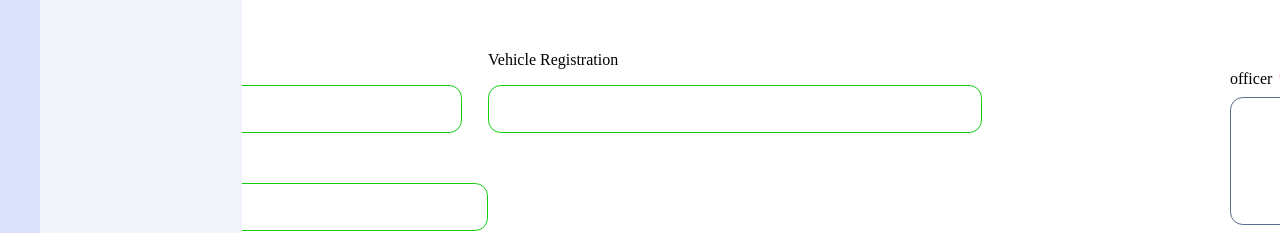
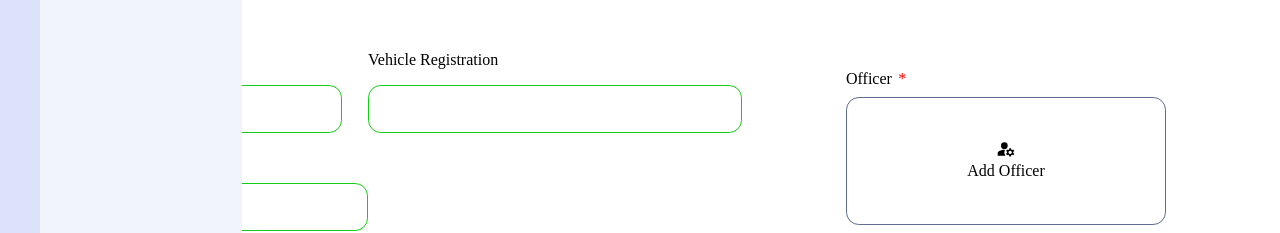
Before and after one commit to paullaster/manage-fuel-bussiness-ui, a React (Vite) app: page /dashboard/purchases/fuel/create in a window 1280 px wide. Shown: the part 350-583 px from the top of the page. Built offline with nearby package versions, Linux system fonts and the light colour scheme; no server answers; a web font is replaced by a local one.

Commit message:
refactor :adding reusable billing component

```diff
--- a/src/assets/sass/pages/_addItem.scss
+++ b/src/assets/sass/pages/_addItem.scss
@@ -1,10 +1,12 @@
 @use '../utilities/' as u;
 
-// .addItem {
-//     border-radius: .4rem;
-//     width: max-content;
-//     box-shadow: .2rem .2rem .4rem .8rem black;
-//     padding: 2rem;
-//     @include u.boxshadow;
-//     cursor: default;
-// }
+.addItem {
+    // border-radius: .4rem;
+    // width: max-content;
+    // box-shadow: .2rem .2rem .4rem .8rem black;
+    // padding: 2rem;
+    // @include u.boxshadow;
+    // cursor: default;
+    // background-color: green;
+    width: 40rem;
+}
--- a/src/assets/sass/pages/_transport.scss
+++ b/src/assets/sass/pages/_transport.scss
@@ -4,7 +4,7 @@
     padding: 4% 0;
     display: grid;
     grid-template-columns: 2fr 2fr;
-    width: 65rem;
+    width: 50rem;
 
     &>.input-group {
         flex-grow: 1;
--- a/src/assets/sass/utilities/_classess.scss
+++ b/src/assets/sass/utilities/_classess.scss
@@ -78,7 +78,7 @@ button:disabled {
     flex-direction: column;
     justify-content: center;
     align-items: center;
-    width: 16rem !important;
+    width: 20rem !important;
     height: 8rem !important;
     @include m.borderradius(.8rem);
     margin-top: .4rem;
--- a/src/packages/purchases/modules/fuel/setups/composableAutofils.jsx
+++ b/src/packages/purchases/modules/fuel/setups/composableAutofils.jsx
@@ -4,14 +4,14 @@ import { MdPersonAdd, MdManageAccounts } from "react-icons/md";
 export default [
     {
         card: uuidv4(),
-        name: "vendor",
+        name: "Vendor",
         CustomCardLabelIcon: <MdPersonAdd size={20} />,
         cardView: true,
         addItemView: false,
     },
     {
         card: uuidv4(),
-        name: "officer",
+        name: "Officer",
         CustomCardLabelIcon: <MdManageAccounts size={20} />,
         cardView: true,
         addItemView: false,
```
